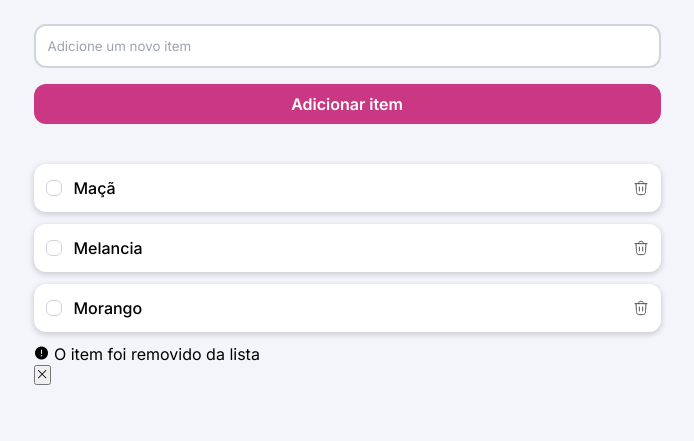
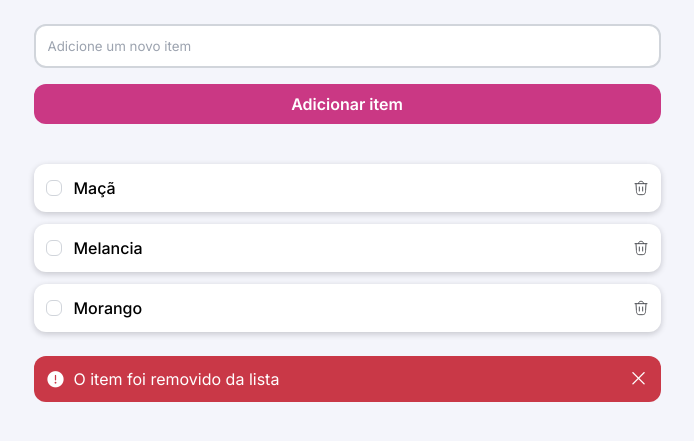
Before and after one commit to GabrielleSaraiva11TIA/quicklist-02ma, a plain HTML site: page index.html in a window 1280 px wide. Shown: the part 185-626 px from the top of the page, without its empty margins (293-987 px from the left). Drawn offline with nearby package versions, Linux system fonts and the light colour scheme.

Commit message:
adição das estilizações para a div.warning

```diff
--- a/style.css
+++ b/style.css
@@ -168,3 +168,33 @@ main {
         }
     }
 }
+
+.warning {
+    background: var(--color-danger);
+    color: var(--always-white);
+    padding: 1.2rem;
+    display: flex;
+    align-items: center;
+    justify-content: space-between;
+    border-radius: 1.2rem;
+    margin-top: 2.4rem;
+    opacity: 1;
+    transform: translateY(0);
+    transition: opacity 0.4s ease, transform 0.4s ease;
+
+    div {
+        display: flex;
+        align-items: center;
+        gap: 0.8rem;
+    }
+
+    i {
+        font-size: 2rem;
+    }
+
+    button {
+        border: none;
+        background: none;
+        color: var(--always-white);
+    }
+}
```
